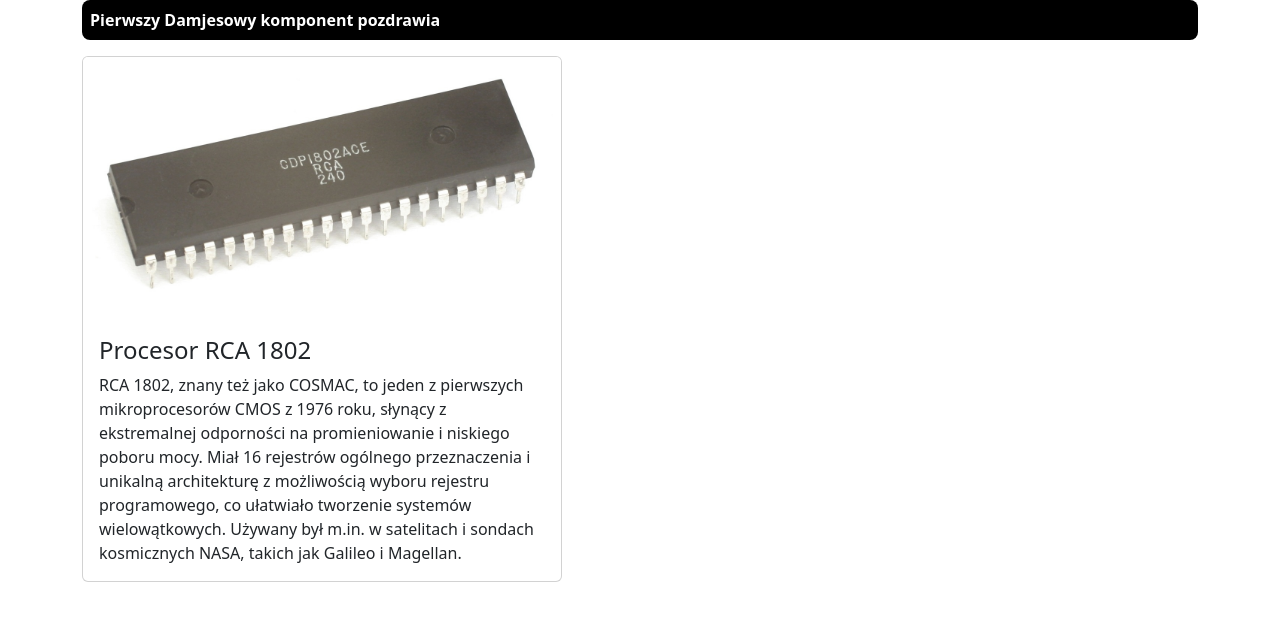
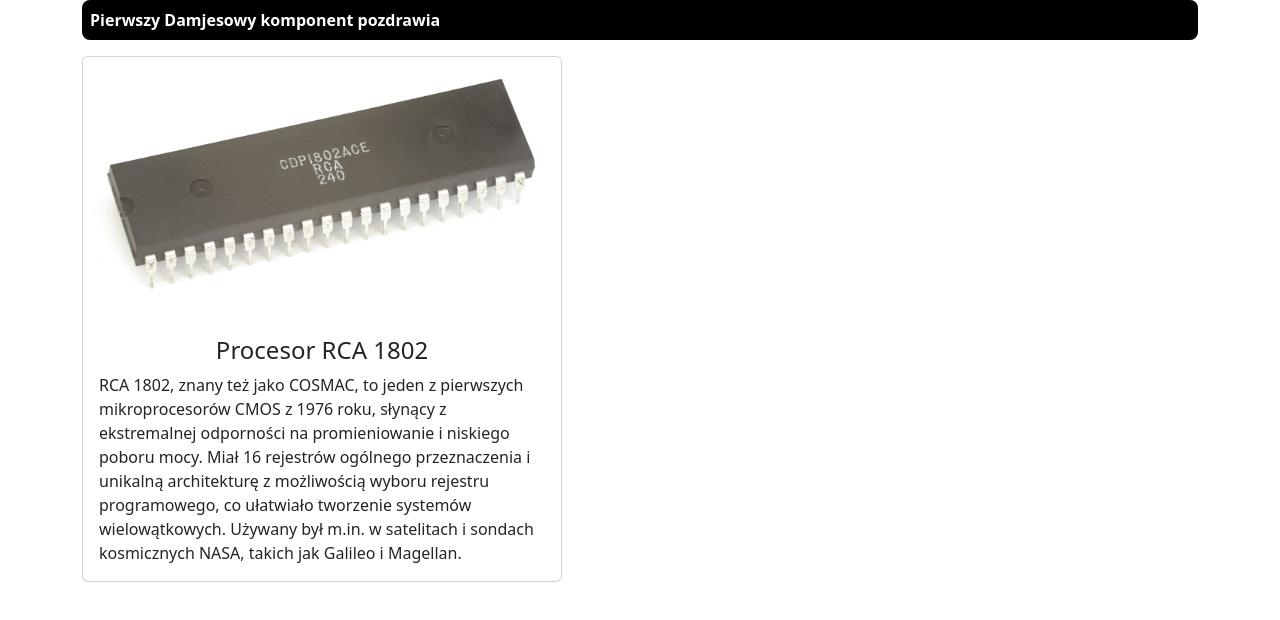
Before and after one commit to damjes/angular-pierwszy, an Angular app: page / in a window 1280 px wide. Shown: the top 620 px of the page. Built offline with nearby package versions, Linux system fonts and the light colour scheme.

Commit message:
Wycentrowano tekst

```diff
--- a/src/app/opis1802/opis1802.html
+++ b/src/app/opis1802/opis1802.html
@@ -1,4 +1,4 @@
   <div class="card-body">
-	<h2 class="card-title h4">Procesor RCA 1802</h2>
+	<h2 class="card-title h4 text-center">Procesor RCA 1802</h2>
     <p class="card-text">RCA 1802, znany też jako COSMAC, to jeden z pierwszych mikroprocesorów CMOS z 1976 roku, słynący z ekstremalnej odporności na promieniowanie i niskiego poboru mocy. Miał 16 rejestrów ogólnego przeznaczenia i unikalną architekturę z możliwością wyboru rejestru programowego, co ułatwiało tworzenie systemów wielowątkowych. Używany był m.in. w satelitach i sondach kosmicznych NASA, takich jak Galileo i Magellan.</p>
   </div>
```
